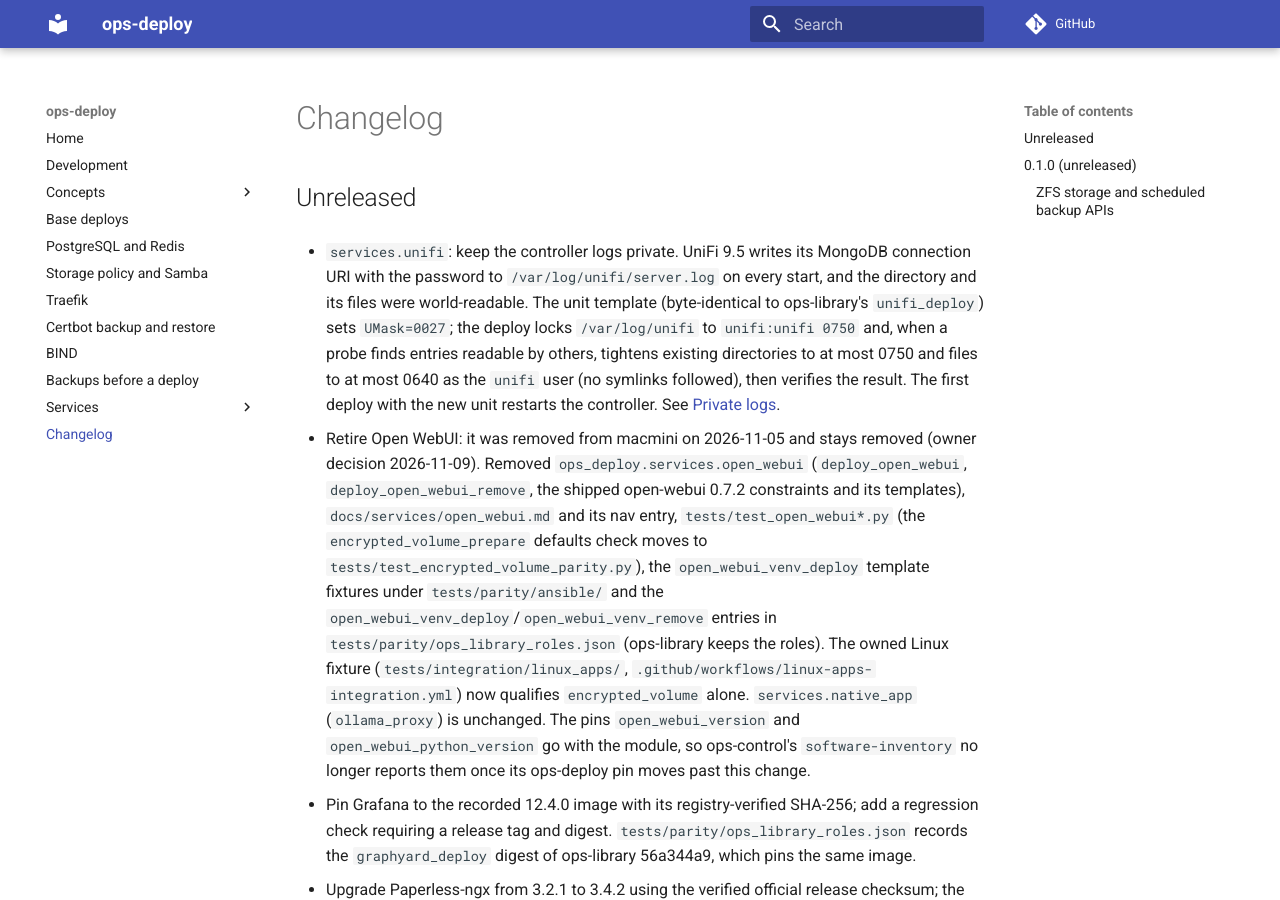
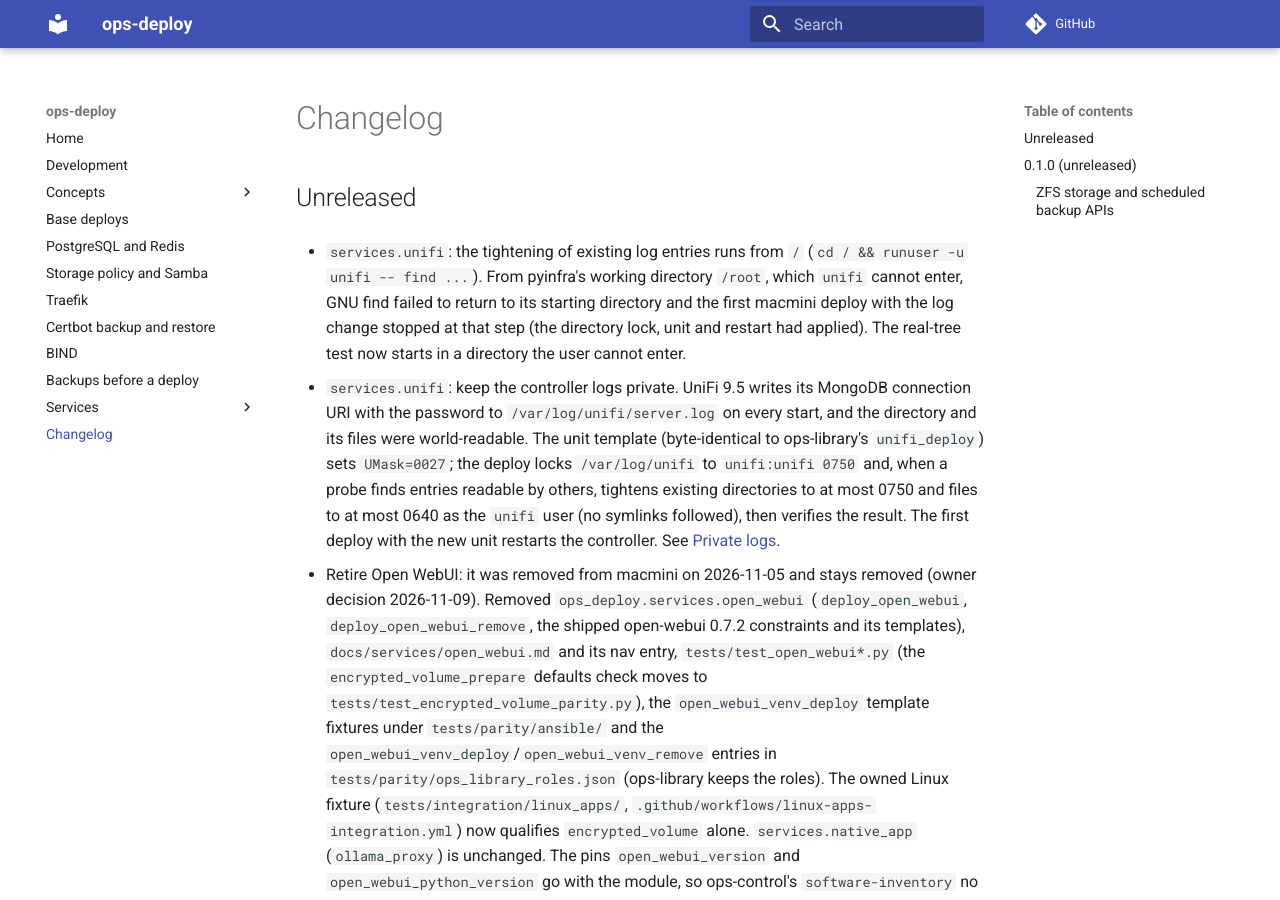
Before and after one commit to ephes/ops-deploy, an MkDocs documentation site: the page built from docs/changelog.md, in a window 1280 px wide and 900 px high. Built offline with MkDocs 1.6.1 and Material for MkDocs 9.7.7, drawn with Linux system fonts in a browser that asks for light colours; comment, search, counter and statistics services are not loaded.

Commit message:
services.unifi: tighten existing logs from /, not pyinfra's /root
GNU find, run as unifi through runuser, has to return to its starting
directory. pyinfra runs commands in /root, which unifi cannot enter, so
the step failed on macmini after the directory lock, unit and restart
had applied. Run it from /; the real-tree test now starts in a directory
the user cannot enter and shows the failure without the cd.

```diff
--- a/docs/changelog.md
+++ b/docs/changelog.md
@@ -1,6 +1,13 @@
 # Changelog
 
 ## Unreleased
+
+- `services.unifi`: the tightening of existing log entries runs from `/`
+  (`cd / && runuser -u unifi -- find ...`). From pyinfra's working directory
+  `/root`, which `unifi` cannot enter, GNU find failed to return to its
+  starting directory and the first macmini deploy with the log change stopped
+  at that step (the directory lock, unit and restart had applied). The
+  real-tree test now starts in a directory the user cannot enter.
 
 - `services.unifi`: keep the controller logs private. UniFi 9.5 writes its
   MongoDB connection URI with the password to `/var/log/unifi/server.log` on
```
Also changed, not shown: docs/services/unifi.md (+2 -2 lines), 2 other files.
